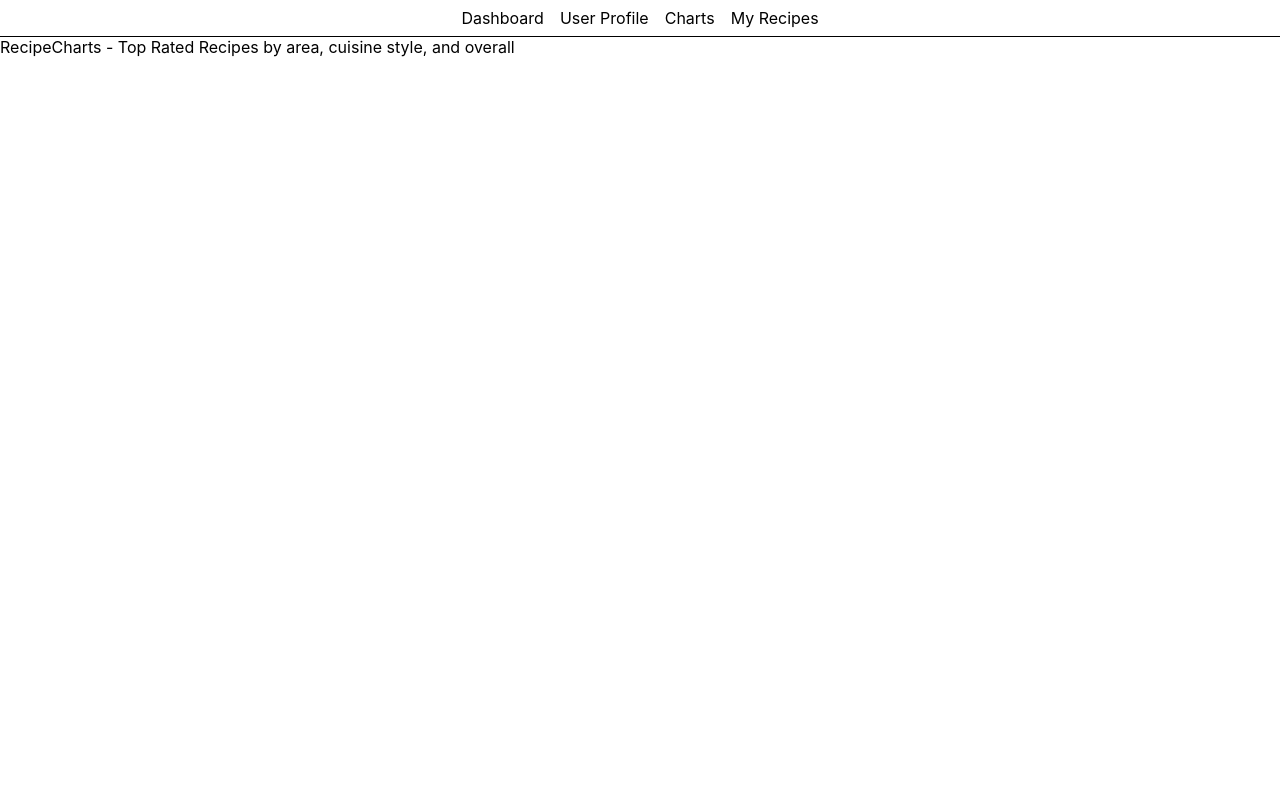
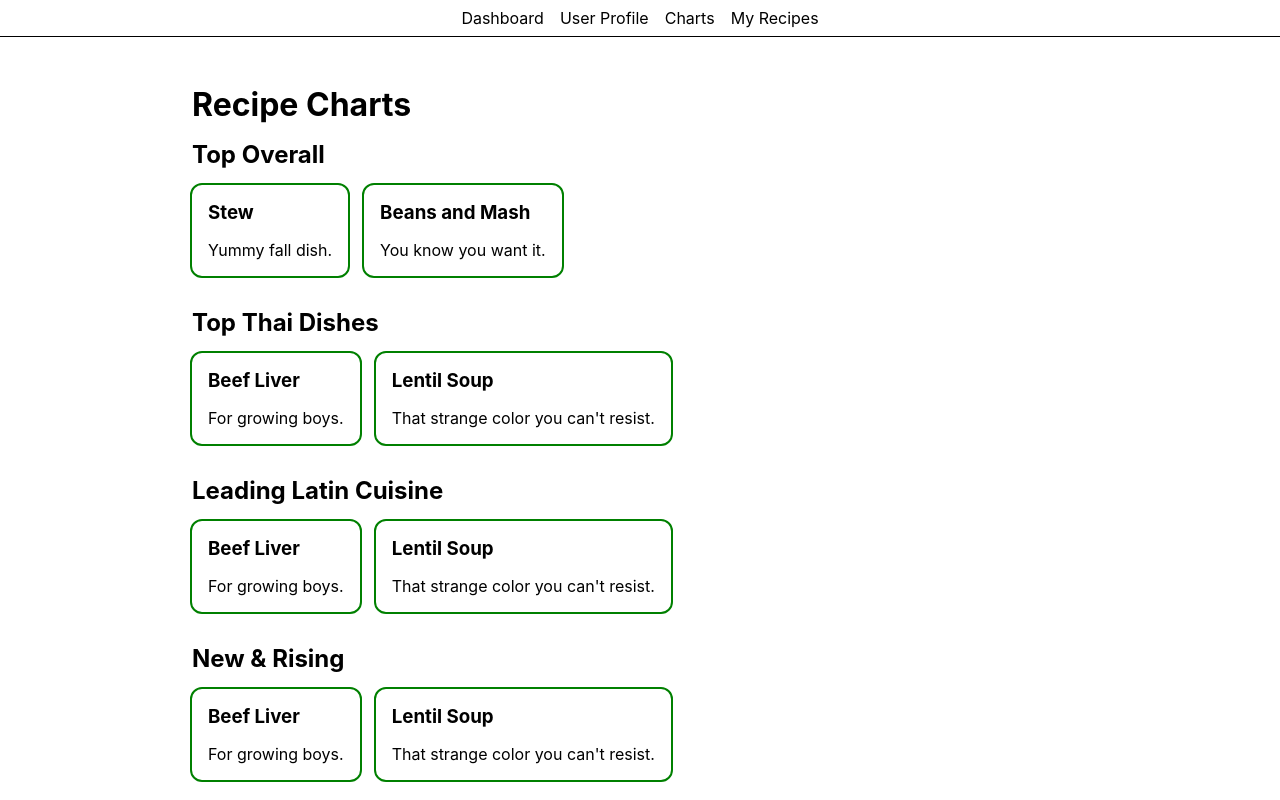
Before and after one commit to nickhibbits/recipe-app, a React (Create React App) app in the folder client/: page /recipeCharts in a window 1280 px wide. Built offline with nearby package versions, Linux system fonts and the light colour scheme.

Commit message:
scaffold recipe charts page, style component

```diff
--- a/client/src/components/RecipeCharts.js
+++ b/client/src/components/RecipeCharts.js
@@ -1,10 +1,69 @@
 import React from "react";
+import RecipeScrollContainer from "./RecipeScrollContainer";
 
 function RecipeCharts() {
+  // load dynamically from api
+  const top = {
+    1: {
+      title: "Stew",
+      description: "Yummy fall dish.",
+    },
+    2: {
+      title: "Beans and Mash",
+      description: "You know you want it.",
+    },
+  };
+  const thai = {
+    1: {
+      title: "Beef Liver",
+      description: "For growing boys.",
+    },
+    2: {
+      title: "Lentil Soup",
+      description: "That strange color you can't resist.",
+    },
+  };
+  const latin = {
+    1: {
+      title: "Beef Liver",
+      description: "For growing boys.",
+    },
+    2: {
+      title: "Lentil Soup",
+      description: "That strange color you can't resist.",
+    },
+  };
+  const _new = {
+    1: {
+      title: "Beef Liver",
+      description: "For growing boys.",
+    },
+    2: {
+      title: "Lentil Soup",
+      description: "That strange color you can't resist.",
+    },
+  };
+
   return (
-    <div>
-      RecipeCharts - Top Rated Recipes by area, cuisine style, and overall
-    </div>
+    <main className="recipe-charts-component component">
+      <h1 className="page-heading">Recipe Charts</h1>
+      <RecipeScrollContainer
+        recipes={top}
+        categoryTitle={"Top Overall"}
+      ></RecipeScrollContainer>
+      <RecipeScrollContainer
+        recipes={thai}
+        categoryTitle={"Top Thai Dishes"}
+      ></RecipeScrollContainer>
+      <RecipeScrollContainer
+        recipes={latin}
+        categoryTitle={"Leading Latin Cuisine"}
+      ></RecipeScrollContainer>
+      <RecipeScrollContainer
+        recipes={_new}
+        categoryTitle={"New & Rising"}
+      ></RecipeScrollContainer>
+    </main>
   );
 }
 
--- a/client/src/styles/App.scss
+++ b/client/src/styles/App.scss
@@ -4,5 +4,10 @@
 }
 
 .component {
+  margin: 0 3rem 0 3rem;
+  @media only screen and (min-width: 800px) {
+    margin: 0 12rem 0 12rem;
+  }
+  padding-top: 3rem;
   grid-row: 2 / 3;
 }
--- a/client/src/styles/RecipeScrollContainer.scss
+++ b/client/src/styles/RecipeScrollContainer.scss
@@ -1,5 +1,5 @@
 .recipe-scroll-container-component {
-  padding: 1rem;
+  padding: 1rem 0 1rem 0;
   align-items: flex-start;
 }
 
```
